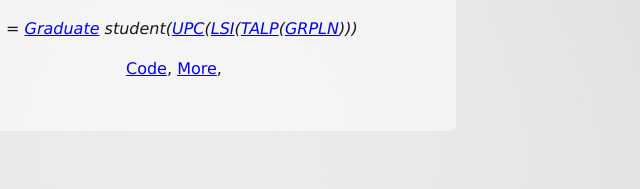
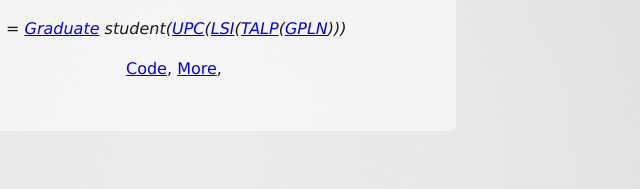
Before and after one commit to pmadhyastha/f00barin.github.com, a plain HTML site: page index.html in a window 1280 px wide. Shown: the part 229-418 px from the top of the page, 434-1074 px from the left. Drawn offline with nearby package versions, Linux system fonts and the light colour scheme; a web font is replaced by a local one.

Commit message:
fixed grpln

```diff
--- a/index.html
+++ b/index.html
@@ -13,7 +13,7 @@
 
 <div id="information">
   <h2>Pranava Swaroop Madhyastha</h2>
-  = <i><a href="http://en.wikipedia.org/wiki/Ph.D.">Graduate</a> student(<a href="http://www.upc.edu/">UPC</a>(<a href="http://www.lsi.upc.edu/">LSI</a>(<a href="http://www.talp.upc.edu/">TALP</a>(<a href="http://nlp.lsi.upc.edu/web/index.php">GRPLN</a>))) </i>
+  = <i><a href="http://en.wikipedia.org/wiki/Ph.D.">Graduate</a> student(<a href="http://www.upc.edu/">UPC</a>(<a href="http://www.lsi.upc.edu/">LSI</a>(<a href="http://www.talp.upc.edu/">TALP</a>(<a href="http://www.lsi.upc.es/~nlp">GPLN</a>))) </i>
   <p> </p>
   <div id="container">
     <a href="https://github.com/f00barin">Code</a>, <a href="http://www.lsi.upc.edu/~pranava/blog">More</a>,
```
